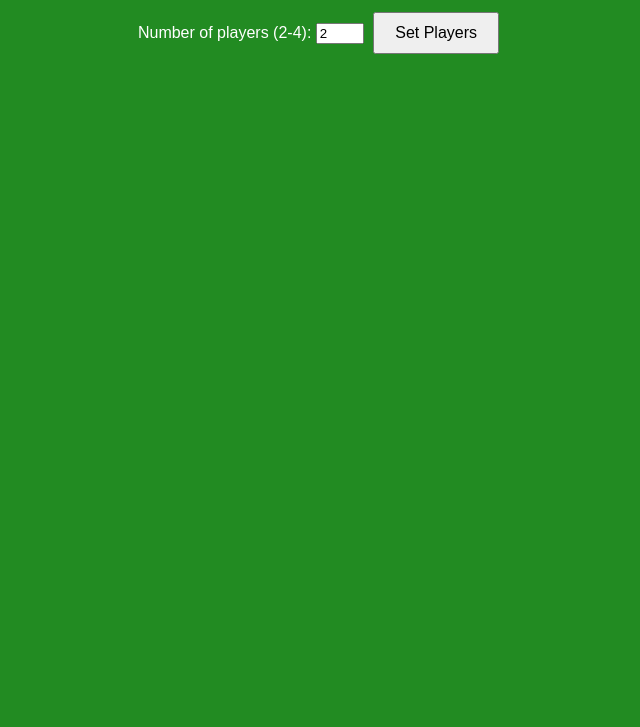
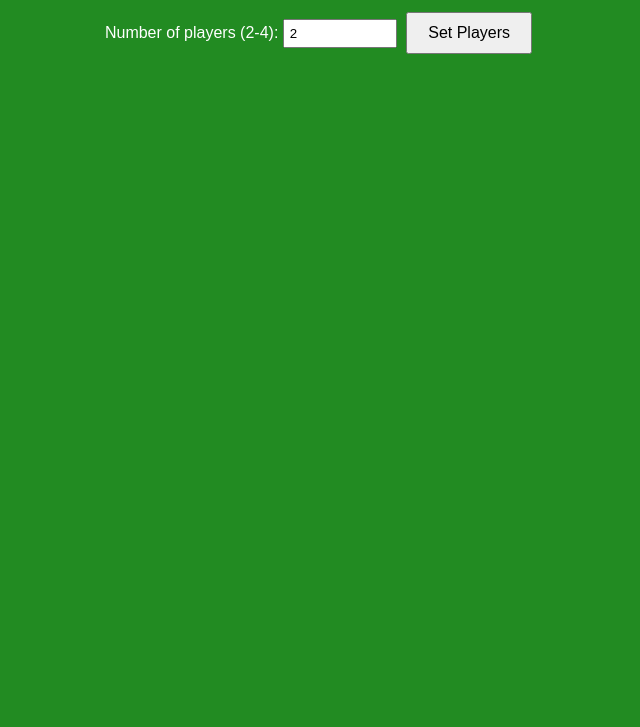
Before and after one commit to PIP1011/texas-holdem-web, a plain HTML site: page index.html in a window 1280 px wide. Shown: the part 73-800 px from the top of the page, without its empty margins (319-959 px from the left). Drawn offline with Linux system fonts and the light colour scheme.

Commit message:
Update style.css

```diff
--- a/style.css
+++ b/style.css
@@ -14,3 +14,8 @@ button {
 #controls button {
     width: 100px;
 }
+
+input[type=number] {
+    width: 100px;
+    padding: 5px;
+}
```
